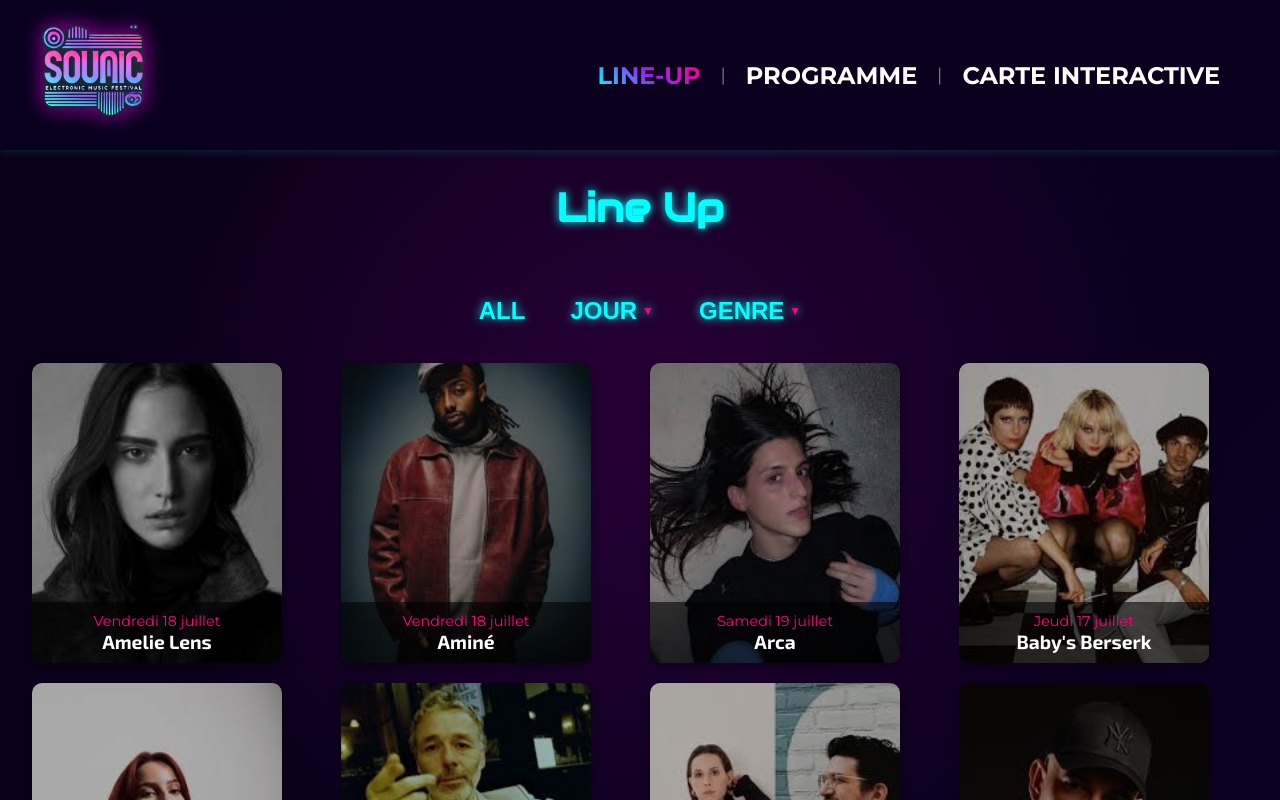
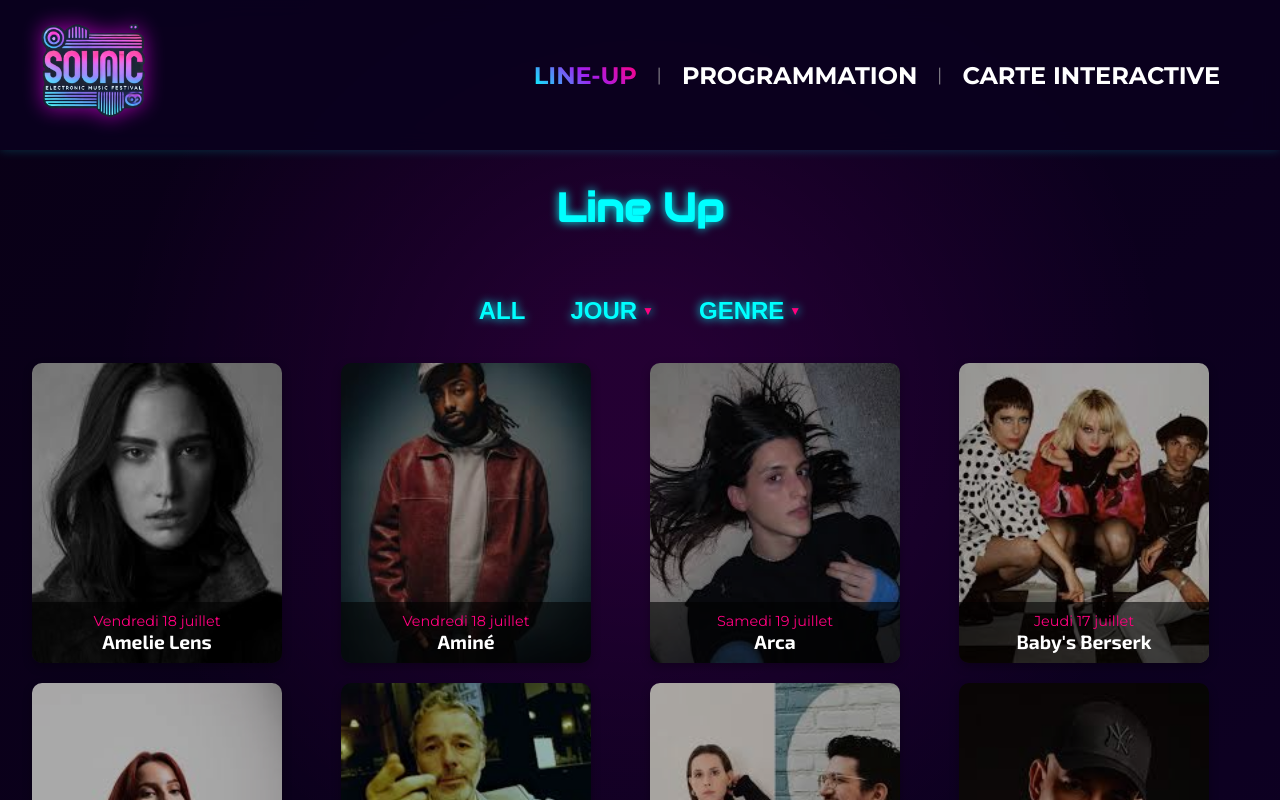
Before and after one commit to ManonFr/soumic-front, a Next.js app: page /artists in a window 1280 px wide. Shown: the top 800 px of the page. Built offline with nearby package versions, Linux system fonts and the light colour scheme.

Commit message:
small fix

```diff
--- a/src/components/Menu/Menu.jsx
+++ b/src/components/Menu/Menu.jsx
@@ -31,7 +31,7 @@
             }`}
             onClick={() => setIsOpen(false)}
           >
-            Programme
+            Programmation
           </Link>
         </li>
         <li className={styles.listItem}>
--- a/src/components/Planning/Planning.jsx
+++ b/src/components/Planning/Planning.jsx
@@ -8,12 +8,12 @@
 import { getUniqueDays, getUniqueGenres } from "@/utils/dataUtils";
 
 export default function Planning({ artists, stages }) {
-  //Etat des filtres sélectionnés
-  const [filters, setFilters] = useState({ day: "all", genre: "all" });
-
   // Jours et genres uniques
   const uniqueDays = getUniqueDays(artists);
   const uniqueGenres = getUniqueGenres(artists);
+
+  //Etat des filtres sélectionnés
+  const [filters, setFilters] = useState({ day: "all", genre: "all" });
 
   // Filtrer les artistes en fonction des filtres sélectionnés
   const filteredArtists = useMemo(
```
